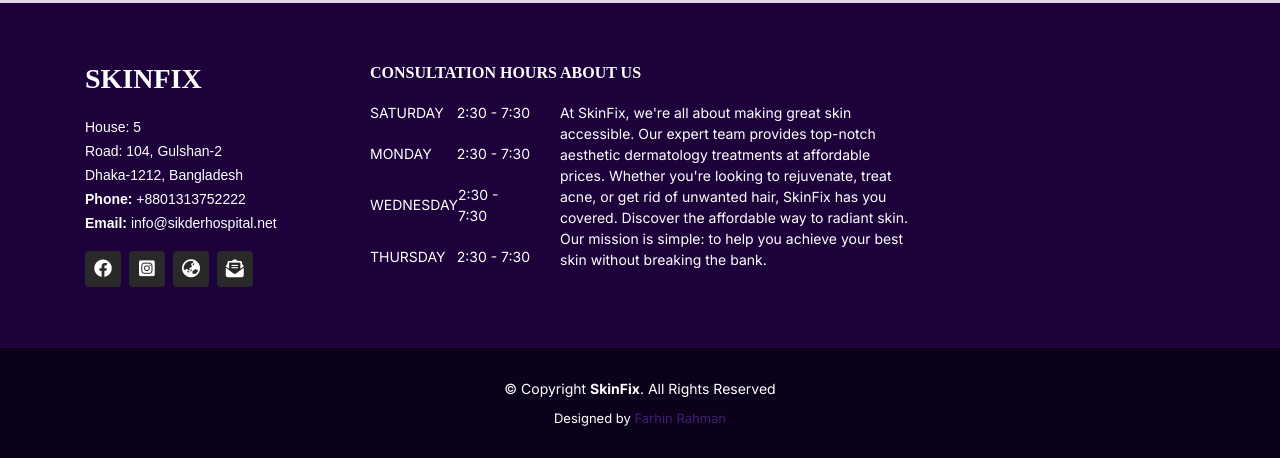
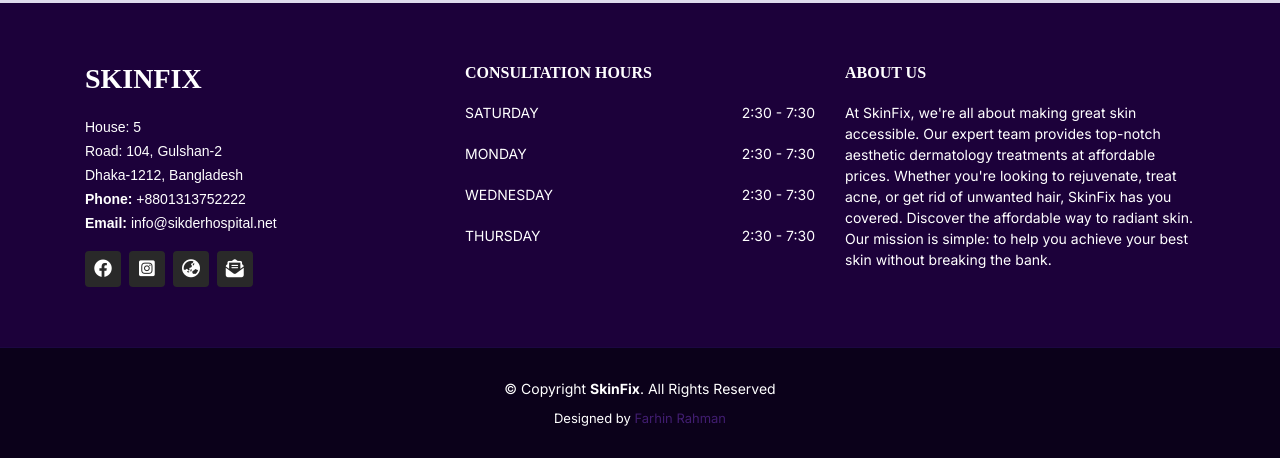
Before and after one commit to mynul-islam-madhurjo/skinFix, a plain HTML site: page index.html in a window 1280 px wide. Shown: the part 10954-11412 px from the top of the page. Drawn offline with Linux system fonts and the light colour scheme; files whose address does not match are found by name; a web font is replaced by a local one.

Commit message:
time schedule update

```diff
--- a/index.html
+++ b/index.html
@@ -1233,7 +1233,7 @@ At SkinFix by Dr. Rimita Farid, discover more than just Laser Lipolysis. Experie
       <div class="container">
         <div class="row">
 
-          <div class="col-lg-3 col-md-6">
+          <div class="col-lg-4 col-md-4">
             <div class="footer-info">
               <h3>SkinFix<span></span></h3>
               <p>
@@ -1253,7 +1253,7 @@ At SkinFix by Dr. Rimita Farid, discover more than just Laser Lipolysis. Experie
             </div>
           </div>
 
-          <div class="col-lg-2 col-md-6 footer-links">
+          <div class="col-lg-4 col-md-4 footer-links">
             <h4 style="white-space: nowrap;">CONSULTATION HOURS</h4>
             <ul class="list-unstyled open-hours">
               <li class="d-flex justify-content-between"><span>SATURDAY</span><span>2:30 - 7:30</span></li>
@@ -1267,7 +1267,7 @@ At SkinFix by Dr. Rimita Farid, discover more than just Laser Lipolysis. Experie
 
 
 
-          <div class="col-lg-4 col-md-6 footer-newsletter">
+          <div class="col-lg-4 col-md-4 footer-newsletter">
             <h4>ABOUT US</h4>
             <p>At SkinFix, we're all about making great skin accessible. Our expert team provides top-notch aesthetic dermatology treatments at affordable prices.  Whether you're looking to rejuvenate, treat acne, or get rid of unwanted hair, SkinFix has you covered. Discover the affordable way to radiant skin.  Our mission is simple: to help you achieve your best skin without breaking the bank.</p>
 
```
